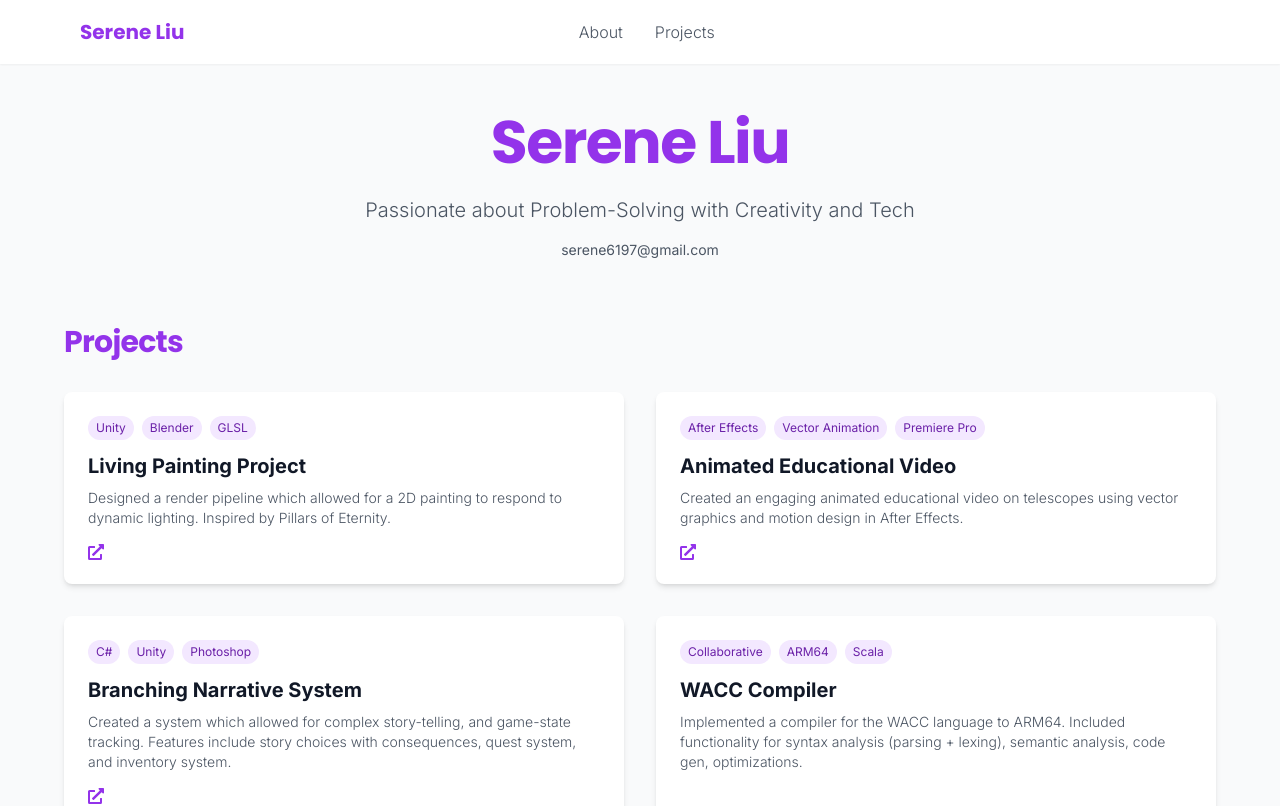
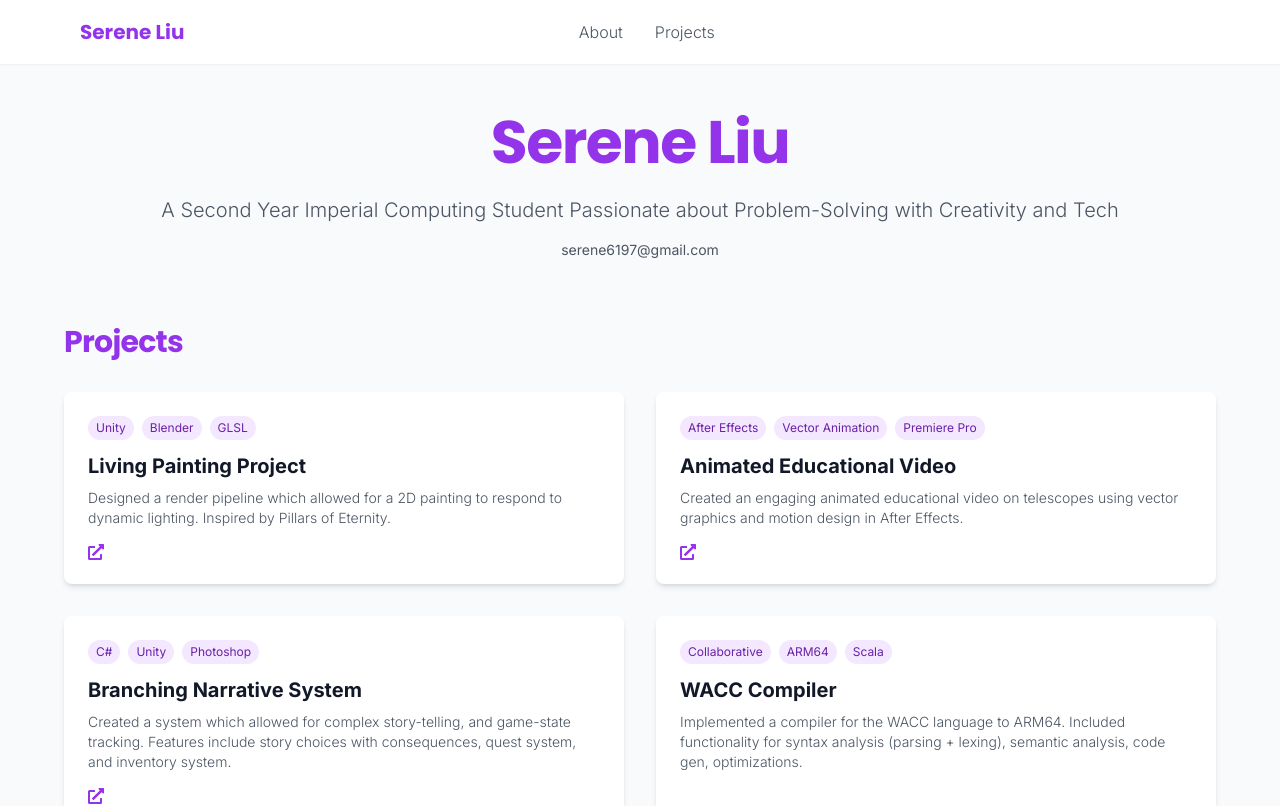
Before and after one commit to sere-nity/personal-website, a Next.js app: page / in a window 1280 px wide. Shown: the top 806 px of the page. Built offline with nearby package versions, Linux system fonts and the light colour scheme.

Commit message:
feat: modify description

```diff
--- a/components/home/Introduction.tsx
+++ b/components/home/Introduction.tsx
@@ -14,7 +14,7 @@ export default function Introduction() {
         Serene Liu
       </h1>
       <p className="text-xl text-gray-600 mb-4 font-light">
-        Passionate about Problem-Solving with Creativity and Tech
+        A Second Year Imperial Computing Student Passionate about Problem-Solving with Creativity and Tech
       </p>
       <div className="flex justify-center gap-4 text-sm">
         <a
```
